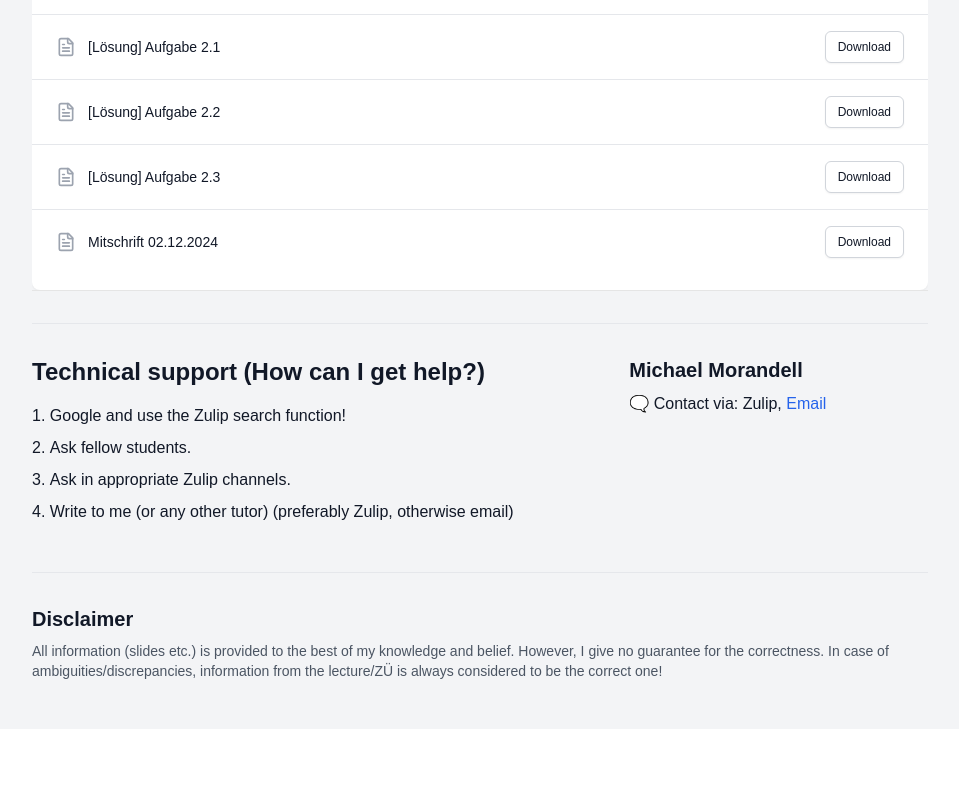
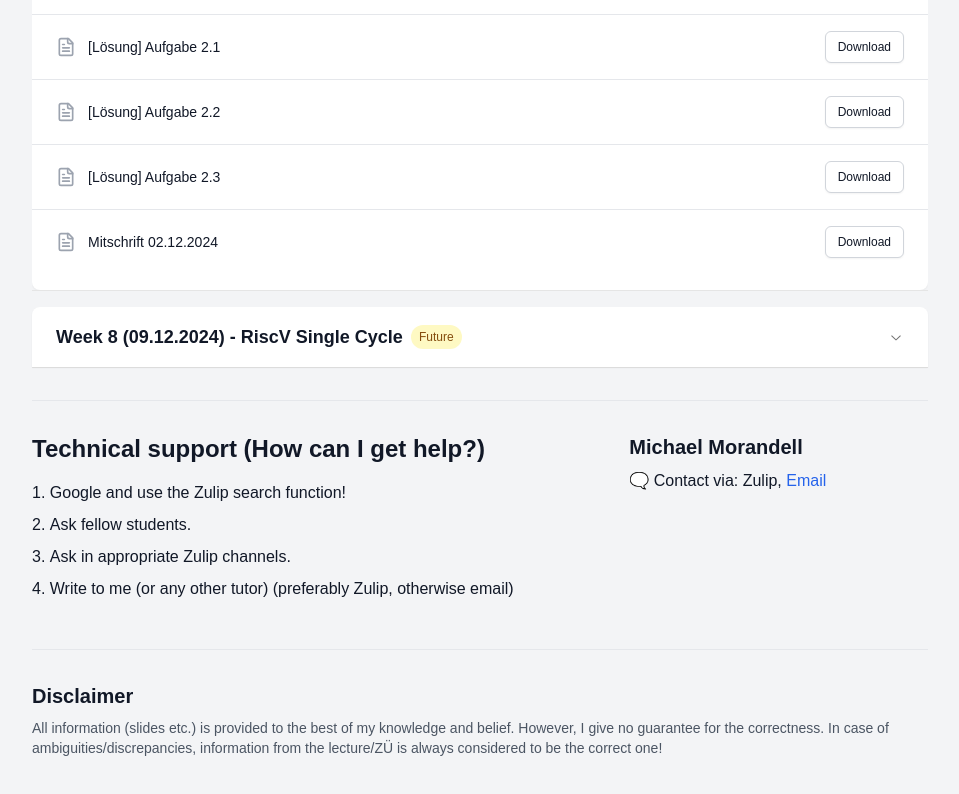
Before and after one commit to mormic04/era_tutorium_website, a Next.js app: page / in a window 1280 px wide. Shown: the part 1256-2050 px from the top of the page, without its empty margins (160-1119 px from the left). Before the commit the page ends 1985 px from the top, so only its background shows below. Built offline with nearby package versions, Linux system fonts and the light colour scheme.

Commit message:
added w08

```diff
--- a/src/components/LectureMaterials.tsx
+++ b/src/components/LectureMaterials.tsx
@@ -125,6 +125,14 @@ const lectureWeeks = [
       { name: "Mitschrift 02.12.2024", url: materialBasePath + "w07/era_tutor07_platz_mo.pdf"}
     ],
   },
+  {
+    week: 8,
+    date: "09.12.2024",
+    topic: "RiscV Single Cycle",
+    materials: [
+    ],
+  },
+
 ]
 
 export default function LectureMaterials() {
```
